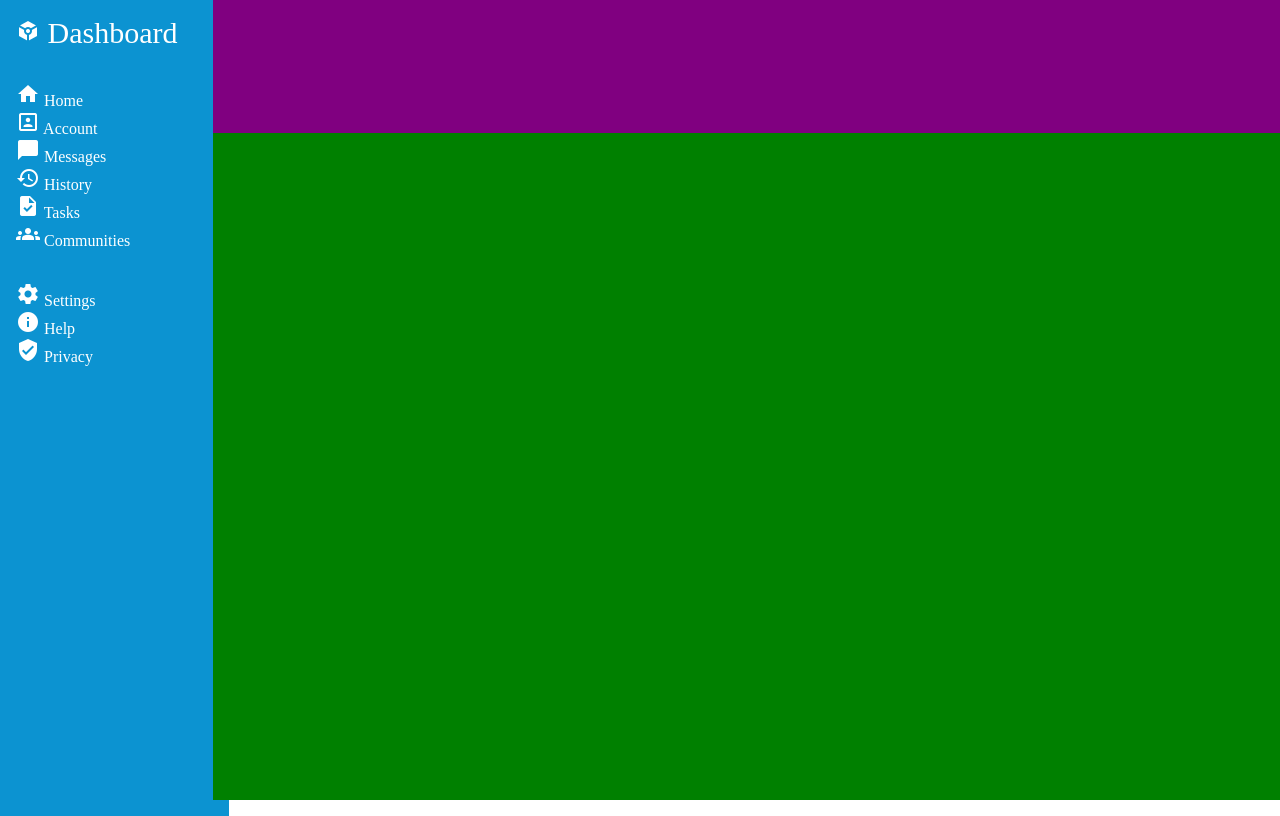
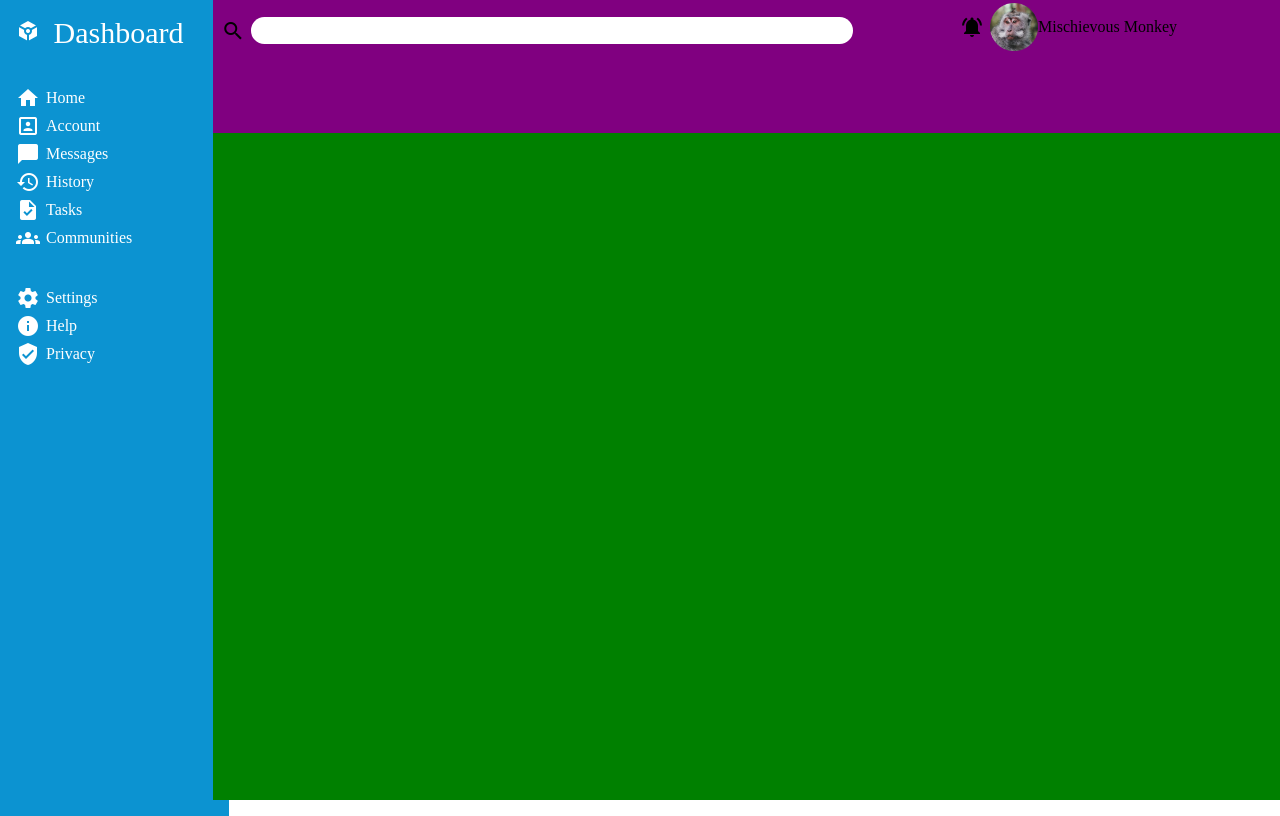
Before and after one commit to Roibeirt/admin-dashboard, a plain HTML site: page index.html in a window 1280 px wide. Drawn offline with Linux system fonts and the light colour scheme.

Commit message:
started header layout

```diff
--- a/index.html
+++ b/index.html
@@ -9,6 +9,7 @@
     <link href="https://fonts.googleapis.com/icon?family=Material+Icons" rel="stylesheet">
 </head>
 <body>
+
     <div id="sidebar">
         <div id="logo">
             <span class="material-icons">
@@ -67,8 +68,19 @@
             </div>
         </div>
     </div>
+
     <div id="header">
-
+        <div id="search-tab">
+            <span class="material-icons">search</span>
+            <input type="search" name="search-bar" id="search-bar">
+        </div>
+        <div id="alert-profile">
+            <span class="material-icons">notifications_active</span>
+            <img src="img/profile-picture-trim.png" alt="user profile picture">
+            <div>Mischievous Monkey</div>
+        </div>
+        <div id="profile"></div>
+        <div id="content-buttons"></div>
     </div>
     <div id="card-content">
 
--- a/style.css
+++ b/style.css
@@ -7,10 +7,9 @@
 
 body{
     display: grid;
-    grid-template-columns: minmax(120px, .8fr) repeat(4, 1fr);
+    grid-template-columns: minmax(186px, .8fr) repeat(4, 1fr);
     grid-template-rows: minmax(100px, .8fr) repeat(4, 1fr);
-    width:100vw;
-    height: 100vh;
+    min-height: 100vh;
 }
 
 #sidebar{
@@ -39,6 +38,27 @@ body{
 
 }
 
+#header{
+
+    display:grid;
+    grid-template-columns: repeat(10, 1fr);
+    grid-template-rows: 1fr 1.5fr;
+}
+
+#search-tab{
+    grid-area: 1/1/1/7;
+}
+
+#alert-profile{
+    grid-area: 1/8/1/11;
+}
+
+#card-content{
+    display: grid;
+    grid-template-columns: repeat(10, 1fr);
+    grid-template-rows: repeat(10, 1fr);
+}
+
 /* Content Layout */
 
 #sidebar{
@@ -54,6 +74,33 @@ body{
     margin-top: 2em;
 }
 
+.sidebar-tabs{
+    display:flex;
+    align-items: center;
+    margin-top: 0.25em;
+}
+
+.material-icons{
+    margin-right: .25em;
+}
+
+#search-tab{
+    display: flex;
+    align-items: center;
+    margin: .5em 0 0 .5em;
+}
+
+#search-bar{
+    width: 100%;
+    height: 2em;
+}
+
+#alert-profile{
+    display: flex;
+    align-items: center;
+}
+
+
 /*Content Styling*/
 
 #sidebar{
@@ -68,3 +115,13 @@ body{
 #sidebar{
     color: white;
 }
+
+#search-bar{
+
+    border: 0;
+    border-radius: 1em;
+
+}
+#alert-profile img{
+    width: 3em;
+}
```
Also changed, not shown: img/profile-picture-trim.png (added), 1 other file.
